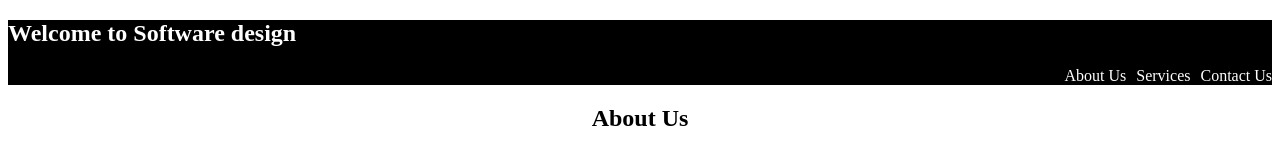
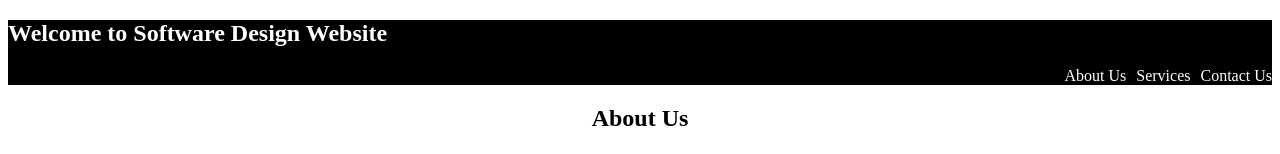
Before and after one commit to kelly-wald/-2552337--labs-sd-24, a plain HTML site: page lab-two.html in a window 1280 px wide. Shown: the top 154 px of the page. Drawn offline with Linux system fonts and the light colour scheme.

Commit message:
Update lab-two.html

```diff
--- a/lab-two.html
+++ b/lab-two.html
@@ -80,7 +80,7 @@ background-color: black;
 
 <section >
     <header id="head-bar">
-<h1 id="h1-head">Welcome to Software design</h1>
+<h1 id="h1-head">Welcome to Software Design Website</h1>
 
 <nav>
     <ul>
```
